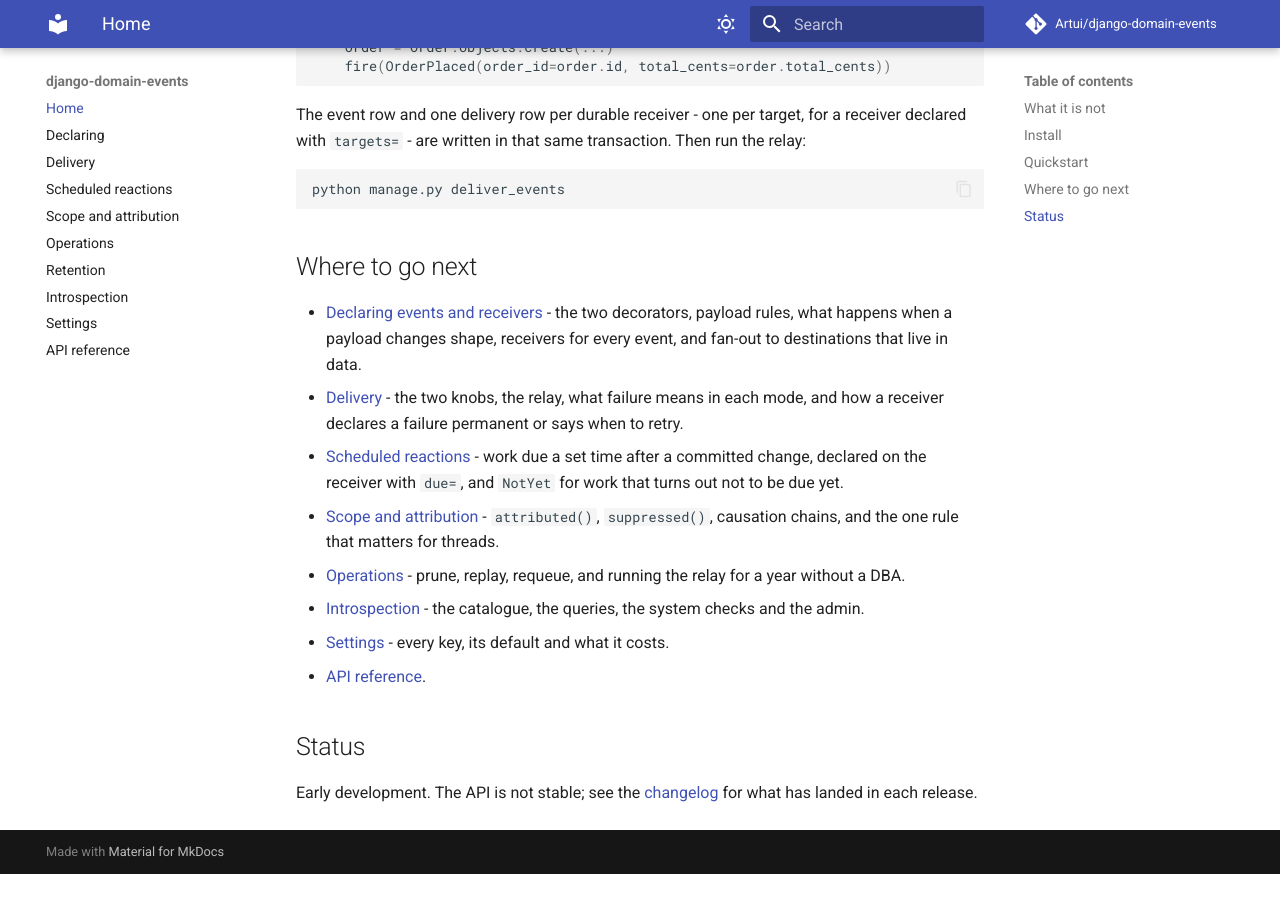
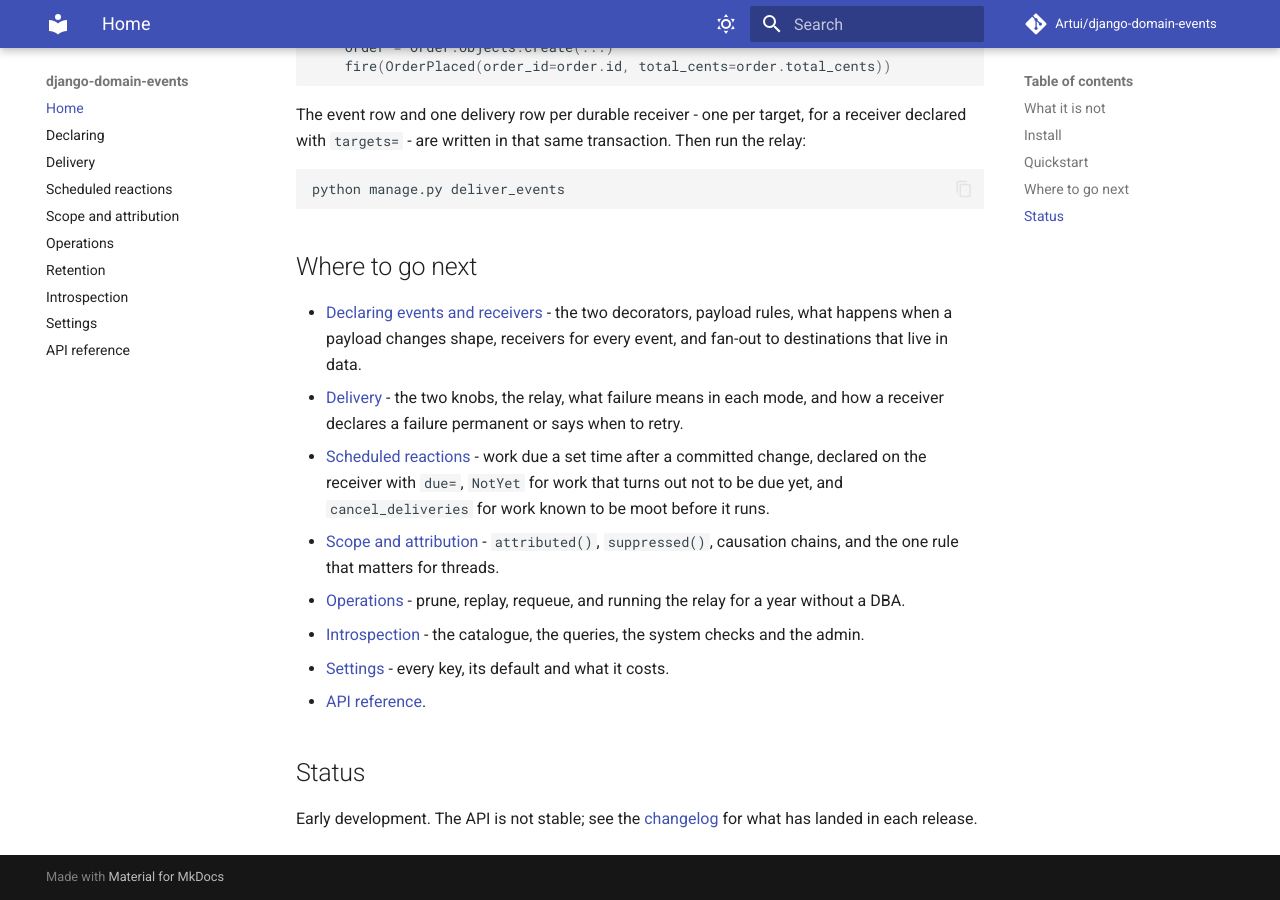
Before and after one commit to Artui/django-domain-events, an MkDocs documentation site: the page built from docs/index.md, in a window 1280 px wide and 900 px high, scrolled down 1631 px. Built offline with MkDocs 1.6.1 and Material for MkDocs 9.7.7, drawn with Linux system fonts in a browser that asks for light colours; comment, search, counter and statistics services are not loaded; before the commit the page ends 2505 px from its top, so only the background shows below that.

Commit message:
Say in the catalogue that a cancelled delivery consumes a SUCCEEDED event
The Markdown catalogue's line for Retention.SUCCEEDED now reads
"succeeded or been cancelled", matching what the prune does, and the
docs index names cancel_deliveries beside due= and NotYet.

Co-Authored-By: Claude Sonnet 5.5 <noreply@anthropic.com>

```diff
--- a/docs/index.md
+++ b/docs/index.md
@@ -95,8 +95,9 @@ python manage.py deliver_events
   each mode, and how a receiver declares a failure permanent or says when to
   retry.
 - [Scheduled reactions](scheduling.md) - work due a set time after a committed
-  change, declared on the receiver with `due=`, and `NotYet` for work that
-  turns out not to be due yet.
+  change, declared on the receiver with `due=`, `NotYet` for work that
+  turns out not to be due yet, and `cancel_deliveries` for work known to be
+  moot before it runs.
 - [Scope and attribution](scope.md) - `attributed()`, `suppressed()`, causation
   chains, and the one rule that matters for threads.
 - [Operations](operations.md) - prune, replay, requeue, and running the relay
```
Also changed, not shown: 2 other files.
